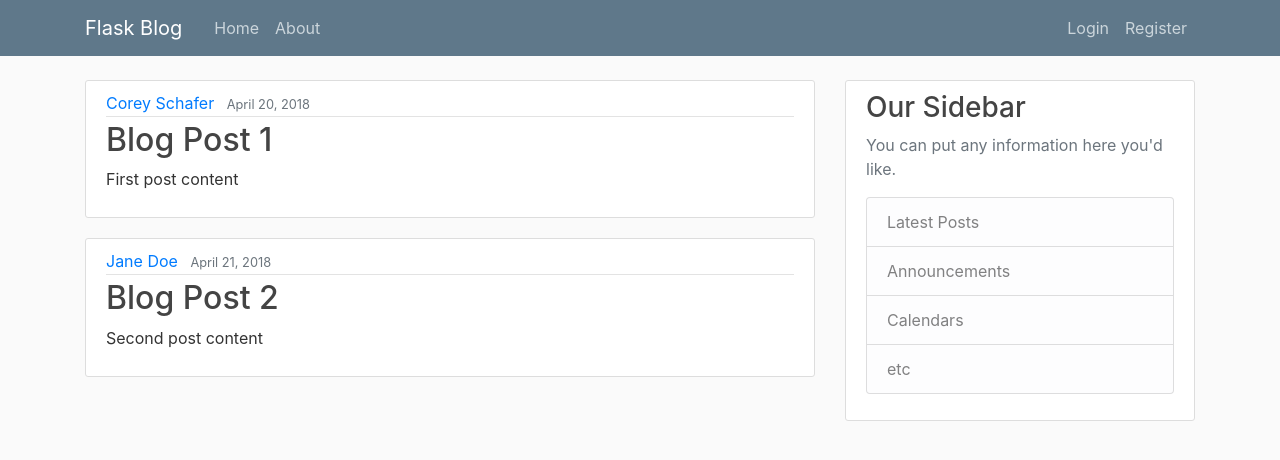
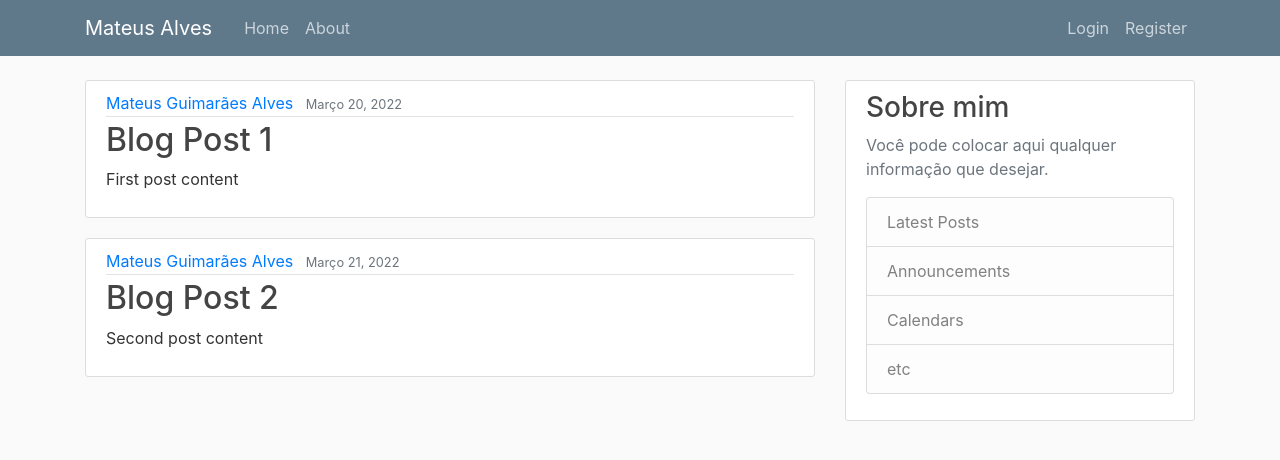
Before and after one commit to guimaraesalves/Flask_Blog, a Flask app: page / in a window 1280 px wide. Shown: the top 460 px of the page. Run offline with Flask 2, Linux system fonts and the light colour scheme; some libraries are stand-ins or nearby versions.

Commit message:
commit init create portifolio

```diff
--- a/app.py
+++ b/app.py
@@ -6,16 +6,16 @@ app.config['SECRET_KEY'] = '5791628bb0b13ce0c676dfde280ba245'
 
 posts = [
     {
-        'author': 'Corey Schafer',
+        'author': 'Mateus Guimarães Alves',
         'title': 'Blog Post 1',
         'content': 'First post content',
-        'date_posted': 'April 20, 2018'
+        'date_posted': 'Março 20, 2022'
     },
     {
-        'author': 'Jane Doe',
+        'author': 'Mateus Guimarães Alves',
         'title': 'Blog Post 2',
         'content': 'Second post content',
-        'date_posted': 'April 21, 2018'
+        'date_posted': 'Março 21, 2022'
     }
 ]
 
--- a/templates/layout.html
+++ b/templates/layout.html
@@ -11,16 +11,16 @@
     <link rel="stylesheet" type="text/css" href="{{ url_for('static', filename='main.css') }}">
 
     {% if title %}
-        <title>Flask Blog - {{ title }}</title>
+        <title>Mateus Alves- {{ title }}</title>
     {% else %}
-        <title>Flask Blog</title>
+        <title>Mateus Alves</title>
     {% endif %}
 </head>
 <body>
     <header class="site-header">
       <nav class="navbar navbar-expand-md navbar-dark bg-steel fixed-top">
         <div class="container">
-          <a class="navbar-brand mr-4" href="/">Flask Blog</a>
+          <a class="navbar-brand mr-4" href="/">Mateus Alves</a>
           <button class="navbar-toggler" type="button" data-toggle="collapse" data-target="#navbarToggle" aria-controls="navbarToggle" aria-expanded="false" aria-label="Toggle navigation">
             <span class="navbar-toggler-icon"></span>
           </button>
@@ -54,8 +54,8 @@
         </div>
         <div class="col-md-4">
           <div class="content-section">
-            <h3>Our Sidebar</h3>
-            <p class='text-muted'>You can put any information here you'd like.
+            <h3>Sobre mim</h3>
+            <p class='text-muted'>Você pode colocar aqui qualquer informação que desejar.
               <ul class="list-group">
                 <li class="list-group-item list-group-item-light">Latest Posts</li>
                 <li class="list-group-item list-group-item-light">Announcements</li>
```
